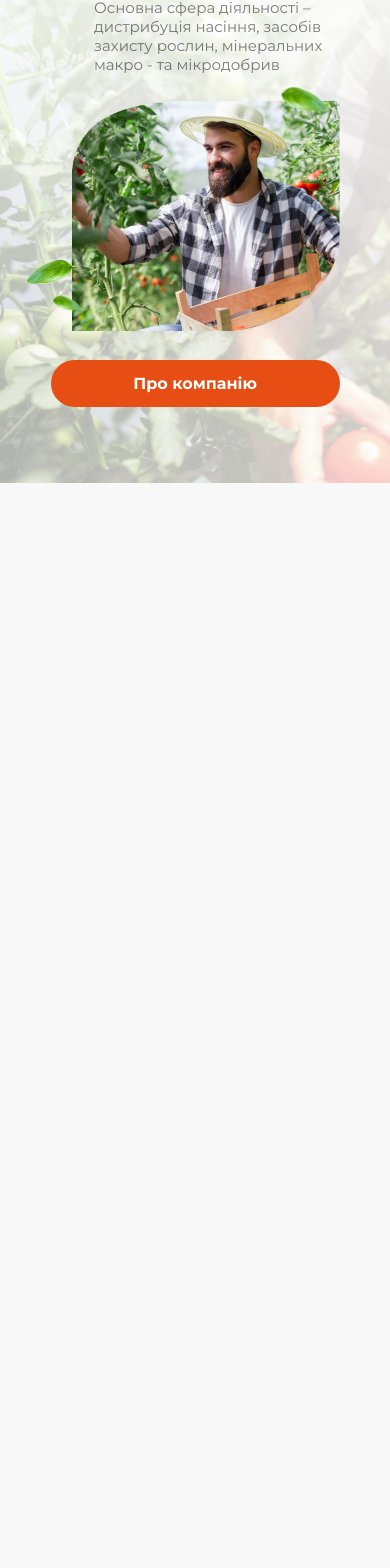
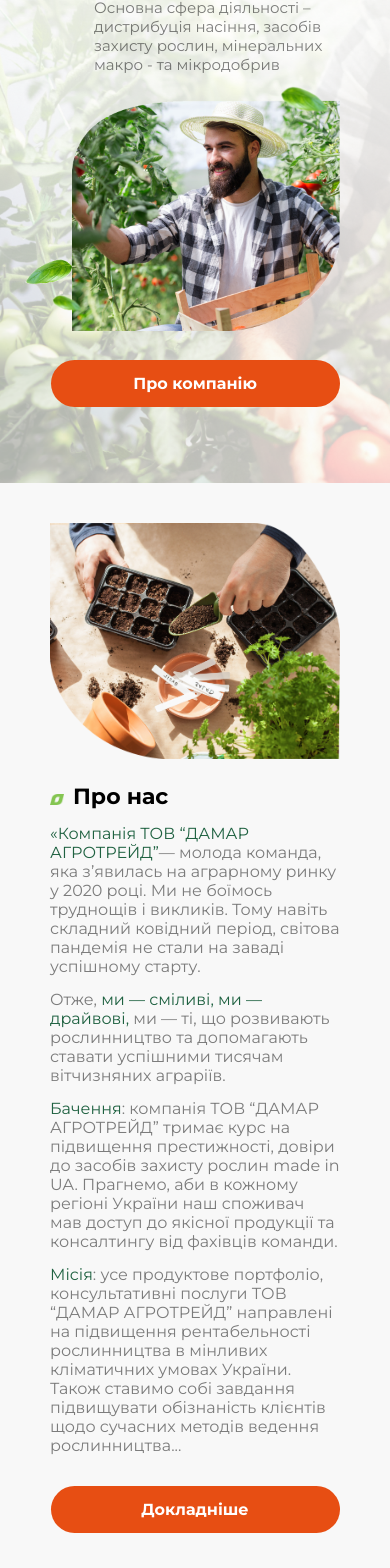
Before and after one commit to IloveKatyara1/InternetShopDat.WEB, a React (Create React App) app: page / in a window 390 px wide. Shown: the part 274-1842 px from the top of the page. Before the commit the page ends 844 px from the top, so only its background shows below. Built offline with nearby package versions, Linux system fonts and the light colour scheme.

Commit message:
added section about company

```diff
--- a/src/assets/scss/_buttons.scss
+++ b/src/assets/scss/_buttons.scss
@@ -8,6 +8,10 @@
 
     font-size: 16px;
     font-weight: 700;
+
+    &_about-company {
+        margin-top: 37px;
+    }
 
     &_header {
         border-radius: 20px;
@@ -93,11 +97,13 @@
 
 @media (max-width: 730px) {
     .button {
-        &_agrarian {
-            width: 289px;
-            height: 47px;
-            margin: 0 auto;
-            display: block;
+        width: 289px;
+        height: 47px;
+        margin: 0 auto;
+        display: block;
+
+        &_about-company {
+            margin-top: 31px;
         }
 
         &_header {
--- a/src/assets/scss/pages/main.scss
+++ b/src/assets/scss/pages/main.scss
@@ -32,11 +32,64 @@
     }
 }
 
+.about-company {
+    padding: 108px 0;
+
+    &_container {
+        position: relative;
+        display: flex;
+        align-items: center;
+        justify-content: end;
+    }
+
+    &__img {
+        background-image: url('../../img/aboutCompany.png');
+        background-repeat: no-repeat;
+        background-size: cover;
+        width: 588.8px;
+        height: 462.4px;
+        position: absolute;
+        left: -150px;
+    }
+
+    &_text {
+        width: 541px;
+
+        .title {
+            margin-bottom: 25px;
+        }
+    }
+
+    &__descr {
+        margin-top: 14px;
+
+        font-size: 16px;
+        font-weight: 700;
+        color: rgba(#000000, 0.5);
+
+        span {
+            color: $black-green;
+        }
+    }
+}
+
 @media (max-width: 1300px) {
     .agrarian {
         &__man {
             width: 575.4px;
             height: 476.4px;
+        }
+    }
+
+    .about-company {
+        &__img {
+            width: 581.8px;
+            height: 460.4px;
+            left: -55px;
+        }
+
+        &_text {
+            width: 520px;
         }
     }
 }
@@ -46,6 +99,41 @@
         &__man {
             width: 479.5px;
             height: 397px;
+        }
+    }
+
+    .about-company {
+        &__img {
+            width: 340.8px;
+            height: 276.4px;
+            left: -8px;
+            background-image: url('../../img/aboutCompany_mobile.png');
+        }
+
+        &_text {
+            width: 500px;
+        }
+    }
+}
+
+@media (max-width: 873px) {
+    .about-company {
+        padding: 60px 0;
+
+        &_container {
+            display: block;
+        }
+
+        &_text {
+            width: 100%;
+        }
+
+        &__img {
+            display: block;
+            margin: 0 auto 30px auto;
+            position: static;
+            width: 475.8px;
+            height: 390.4px;
         }
     }
 }
@@ -85,6 +173,25 @@
             margin: 0 0 29px -30px;
         }
     }
+
+    .about-company {
+        padding: 40px 0 35px 0;
+
+        &__img {
+            width: 450px;
+            height: 367.4px;
+        }
+
+        &_text {
+            .title {
+                margin-bottom: 11px;
+            }
+        }
+
+        &__descr {
+            font-weight: 400;
+        }
+    }
 }
 
 @media (max-width: 455px) {
@@ -94,4 +201,12 @@
             margin: 3px 0 -7.7px 44px;
         }
     }
+
+    .about-company {
+        &__img {
+            width: 290px;
+            height: 236.4px;
+            margin-bottom: 24px;
+        }
+    }
 }
--- a/src/assets/scss/style.scss
+++ b/src/assets/scss/style.scss
@@ -46,13 +46,16 @@
     margin: 0 auto;
 }
 
-.title {
+.title,
+h1 {
     font-size: 55px;
     font-weight: 700;
 }
 
-.left-leaf {
+.left-leaf,
+h1 {
     position: relative;
+    padding-left: 49px;
 
     &::before {
         content: '';
@@ -61,7 +64,7 @@
         height: 25px;
         bottom: 14px;
         position: absolute;
-        left: -44px;
+        left: -0px;
         background-image: url('../icons/leaf.png');
         background-repeat: no-repeat;
         background-size: cover;
@@ -103,6 +106,21 @@
     .container {
         width: 725px;
     }
+
+    .title {
+        font-size: 35px;
+    }
+
+    .left-leaf {
+        padding-left: 40px;
+
+        &::before {
+            width: 26px;
+            height: 20px;
+            bottom: 10px;
+            bottom: 8.5px;
+        }
+    }
 }
 
 @media (max-width: 730px) {
@@ -110,14 +128,44 @@
         width: 450px;
     }
 
-    h1.title {
+    h1,
+    .title {
         font-size: 25px;
+    }
+
+    h1 {
+        &::before {
+            bottom: -20px;
+        }
+    }
+
+    .left-leaf {
+        padding-left: 30px;
+
+        &::before {
+            width: 18px;
+            height: 14px;
+        }
     }
 }
 
 @media (max-width: 455px) {
     .container {
         width: 290px;
+    }
+
+    .title {
+        font-size: 22px;
+    }
+
+    .left-leaf {
+        padding-left: 23px;
+
+        &::before {
+            width: 14px;
+            height: 11px;
+            bottom: 5px;
+        }
     }
 }
 
--- /dev/null
+++ b/src/pages/MainPage/components/AboutCompany.tsx
@@ -0,0 +1,35 @@
+const AboutCompany = () => {
+    return (
+        <section className="about-company">
+            <div className="container about-company_container">
+                <div className="about-company__img"></div>
+                <div className="about-company_text">
+                    <h2 className="title left-leaf">Про нас</h2>
+                    <p className="about-company__descr">
+                        <span>«Компанія ТОВ “ДАМАР АГРОТРЕЙД”</span>— молода команда, яка з’явилась на аграрному ринку у
+                        2020 році. Ми не боїмось труднощів і викликів. Тому навіть складний ковідний період, світова
+                        пандемія не стали на заваді успішному старту.
+                    </p>
+                    <p className="about-company__descr">
+                        Отже,<span> ми — сміливі, ми — драйвові,</span> ми — ті, що розвивають рослинництво та
+                        допомагають ставати успішними тисячам вітчизняних аграріїв.
+                    </p>
+                    <p className="about-company__descr">
+                        <span>Бачення</span>: компанія ТОВ “ДАМАР АГРОТРЕЙД” тримає курс на підвищення престижності,
+                        довіри до засобів захисту рослин made in UA. Прагнемо, аби в кожному регіоні України наш
+                        споживач мав доступ до якісної продукції та консалтингу від фахівців команди.
+                    </p>
+                    <p className="about-company__descr">
+                        <span>Місія</span>: усе продуктове портфоліо, консультативні послуги ТОВ “ДАМАР АГРОТРЕЙД”
+                        направлені на підвищення рентабельності рослинництва в мінливих кліматичних умовах України.
+                        Також ставимо собі завдання підвищувати обізнаність клієнтів щодо сучасних методів ведення
+                        рослинництва...
+                    </p>
+                    <button className="button button_about-company">Докладніше</button>
+                </div>
+            </div>
+        </section>
+    );
+};
+
+export default AboutCompany;
--- a/src/pages/MainPage/components/Agrarian.tsx
+++ b/src/pages/MainPage/components/Agrarian.tsx
@@ -4,7 +4,7 @@
     return (
         <section className="agrarian">
             <div className="container">
-                <h1 className="title left-leaf">Аграрний</h1>
+                <h1>Аграрний</h1>
                 <h3 className="agrarian__subtitle">інтернет-магазин</h3>
                 <p className="agrarian__descr">
                     Основна сфера діяльності – дистрибуція насіння, засобів <br /> захисту рослин, мінеральних макро -
--- a/src/pages/MainPage/index.tsx
+++ b/src/pages/MainPage/index.tsx
@@ -1,9 +1,11 @@
 import Agrarian from './components/Agrarian';
+import AboutCompany from './components/AboutCompany';
 
 const MainPage = () => {
     return (
         <main className="main">
-                <Agrarian />
+            <Agrarian />
+            <AboutCompany />
         </main>
     );
 };
```
Also changed, not shown: src/assets/img/aboutCompany.png (added), src/assets/img/aboutCompany_mobile.png (added).
